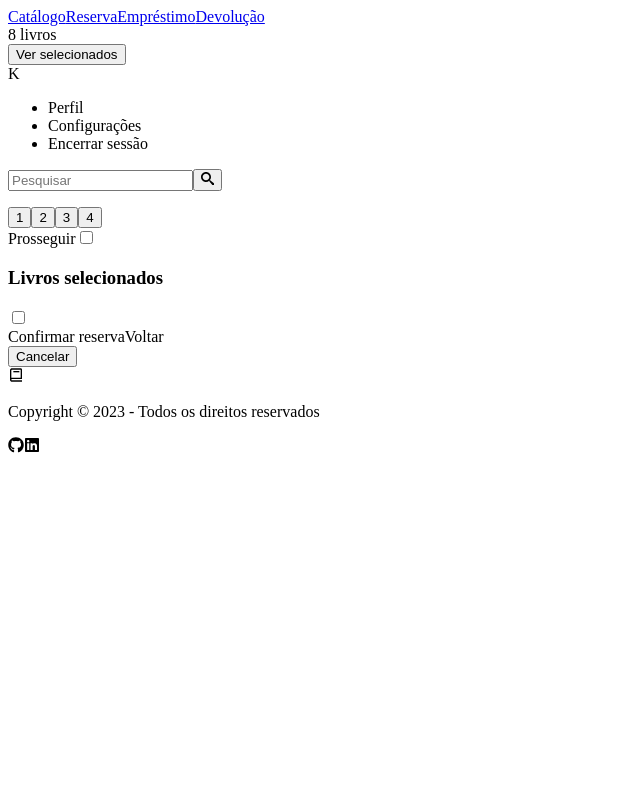
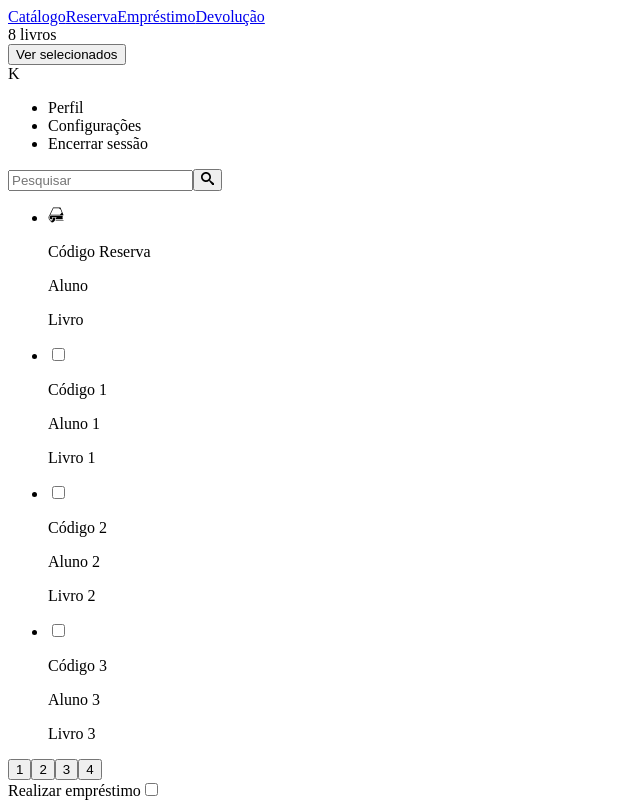
Before and after one commit to KarlaViscondi/Gerenciamento-de-Biblioteca, a Next.js app in the folder gerenciamento-biblioteca/: page /emprestimo in a window 1280 px wide. Shown: the top 802 px of the page, without its empty margins (0-640 px from the left). Built offline with nearby package versions, Linux system fonts and the light colour scheme.

Commit message:
feat: styling the pages

```diff
--- /dev/null
+++ b/gerenciamento-biblioteca/data/reservelist.ts
@@ -0,0 +1,23 @@
+export interface IReserve {
+    cod: string;
+    name: string;
+    title: string;
+}
+
+export const reservelist: IReserve[] = [
+    {
+        cod: "Código 1",
+        name: "Aluno 1",
+        title: "Livro 1",
+    },
+    {
+        cod: "Código 2",
+        name: "Aluno 2",
+        title: "Livro 2",
+    },
+    {
+        cod: "Código 3",
+        name: "Aluno 3",
+        title: "Livro 3",
+    },
+];
--- a/gerenciamento-biblioteca/src/components/common/BooksList.tsx
+++ b/gerenciamento-biblioteca/src/components/common/BooksList.tsx
@@ -8,7 +8,7 @@ interface IBookList extends IBook{
 
 export default function BooksList ({id, title, autor, description, className}: IBookList):JSX.Element{
     return (
-        <li className='flex flex-row gap-6 xm:gap-0 items-center text-white m-3' key={id}>
+        <li className='flex flex-row gap-6 xm:gap-0 items-center text-black m-3' key={id}>
             <div className="basis-1/4 xm:basis-1/6">
                 <Checkbox className="flex items-center"/>
             </div>
--- a/gerenciamento-biblioteca/src/components/common/Modal.tsx
+++ b/gerenciamento-biblioteca/src/components/common/Modal.tsx
@@ -5,19 +5,21 @@ import React from "react";
 interface IModal {
     children: ReactNode;
     className: string;
+    action: string;
+    confirm: string;
 }
 
-export default function Modal({children, className }:IModal):JSX.Element{
+export default function Modal({children, className, action, confirm }:IModal):JSX.Element{
     return (
         <>
-            <label htmlFor={className} className="cursor-pointer bg-[#ABDEE6] rounded-lg	w-4/5 text-center uppercase tracking-wider font-extrabold p-3 mr-6">Prosseguir</label>
+            <label htmlFor={className} className="cursor-pointer bg-[#ABDEE6] text-black rounded-lg w-4/5 text-center uppercase tracking-wider font-extrabold p-3 mr-6">{action}</label>
 
             <input type="checkbox" id={className} className="modal-toggle" />
             <div className="modal modal-bottom sm:modal-middle">
-                <div className="modal-box bg-[#eae6df] opacity-75">{children}
+                <div className="modal-box bg-[#eae6df]">{children}
                     <div className="modal-action">
-                        <label htmlFor={className} className="bg-[#ABDEE6] rounded-lg	w-4/5 text-center uppercase tracking-wider font-extrabold">Confirmar reserva</label>
-                        <label htmlFor={className} className="bg-[#F3B0C3] rounded-lg	w-4/5 text-center uppercase tracking-wider font-extrabold">Voltar</label>
+                        <label htmlFor={className} className="bg-[#ABDEE6] text-black rounded-lg	w-4/5 text-center uppercase tracking-wider font-extrabold">{confirm}</label>
+                        <label htmlFor={className} className="bg-[#F3B0C3] text-black rounded-lg	w-4/5 text-center uppercase tracking-wider font-extrabold">Cancelar</label>
                     </div>
                 </div>
             </div>
--- a/gerenciamento-biblioteca/src/components/common/Pagination.tsx
+++ b/gerenciamento-biblioteca/src/components/common/Pagination.tsx
@@ -3,10 +3,10 @@ import React from 'react';
 const Pagination = () => {
     return(
         <div className="btn-group flex justify-center mt-4 ">
-            <button className="btn btn-xs bg-[#FFCCB6] border-gray-300 hover:bg-[#eecab1]">1</button>
-            <button className="btn btn-xs bg-[#FFCCB6] border-gray-300 hover:bg-[#eecab1]">2</button>
-            <button className="btn btn-xs bg-[#FFCCB6] border-gray-300 hover:bg-[#eecab1]">3</button>
-            <button className="btn btn-xs bg-[#FFCCB6] border-gray-300 hover:bg-[#eecab1]">4</button>
+            <button className="btn btn-xs bg-[#FFCCB6] border-gray-300 hover:bg-[#eecab1] text-black">1</button>
+            <button className="btn btn-xs bg-[#FFCCB6] border-gray-300 hover:bg-[#eecab1] text-black">2</button>
+            <button className="btn btn-xs bg-[#FFCCB6] border-gray-300 hover:bg-[#eecab1] text-black">3</button>
+            <button className="btn btn-xs bg-[#FFCCB6] border-gray-300 hover:bg-[#eecab1] text-black">4</button>
         </div>
 
     )
--- a/gerenciamento-biblioteca/src/components/common/Searchbox.tsx
+++ b/gerenciamento-biblioteca/src/components/common/Searchbox.tsx
@@ -5,14 +5,12 @@ import { ImSearch } from 'react-icons/im';
 const SearchBox = () => {
     return (
         <div className="flex items-center">
-            <input
-                type="text"
-                placeholder="Pesquisar"
-                className="px-4 py-2 flex-grow rounded-md border border-gray-300 focus:outline-none focus:ring-2 focus:ring-green-500 mt-3 w-4/5 justify-center"
-            />
-            <Button className="px-3.5 py-1.5 bg-[#00ff88] rounded-md text-center uppercase tracking-wider font-extrabold mt-3 ml-3 ">
-                <ImSearch className="h-5 w-5"/>
-            </Button>
+        <input
+            type="text"
+            placeholder="Pesquisar"
+            className="flex-grow px-4 py-2 rounded-md border border-gray-300 focus:outline-none focus:ring-2 focus:ring-[#ABDEE6] mt-3 w-4/5 justify-center"
+        />
+        <Button children={<ImSearch className="h-5 w-5"/>} className="px-3.5 py-1.5 bg-[#ABDEE6] rounded-md text-center uppercase tracking-wider font-extrabold mt-3 ml-3 "></Button>
         </div>
     );
 };
--- a/gerenciamento-biblioteca/src/pages/emprestimo.tsx
+++ b/gerenciamento-biblioteca/src/pages/emprestimo.tsx
@@ -6,31 +6,44 @@ import Navbar from '../components/common/Navbar'
 import Footerbar from '../components/common/Footerbar'
 import Searchbox from '../components/common/Searchbox'
 import Modal from '../components/common/Modal'
+import BooksList from '../components/common/BooksList'
+import { booklist } from '@/data/booklist'
+import {GiBookmark} from 'react-icons/gi'
 import Pagination from '../components/common/Pagination'
+import { reservelist } from '@/data/reservelist'
 
 export default function Home() {
   return (
-        <div className="flex flex-col min-h-screen overflow-y-hidden ">
-        <header className="bg-[#201b2c]">
+    <div className='w-screen h-screen flex flex-col'>
+      <header>
         <Navbar />
       </header>
-        <main className='flex-grow bg-[#201b2c] overflow-y-auto '>
-            <div className='flex flex-col h-full mx-2 justify-center items-center'>
-            <div className='mt-20 border border-gray-300 w-2/5 p-3 rounded-lg '>
+      <main className='bg-[#eae6df] py-10 flex-grow h-full'>
+          <div className=' mx-2 border border-gray-300 max-w-2xl p-3 rounded-lg md:mx-auto'>
             <Searchbox></Searchbox>
-                <ul className='border border-gray-300 mt-6 rounded-lg divide-y'>
-
+            <ul className='border border-gray-300 mt-6 rounded-lg divide-y divide-gray-300 text-black'>
+              <li className='flex flex-row gap-6 xm:gap-0 items-center text-black m-3 '>
+                <div className='basis-1/4 xm:basis-1/6'  >
+                  <GiBookmark />
+                </div>
+                <p className='basis-1/4 xm:basis-1/4'>Código Reserva</p>
+                <p className='basis-1/4 xm:basis-1/4'>Aluno</p>
+                <p className='hidden xm:block xm:basis-1/3'>Livro</p>
+              </li>
+              {
+                reservelist.map((reserve) => (
+                  <BooksList key={reserve.cod} autor={reserve.name} title={reserve.cod} description={reserve.title} id={reserve.cod}/>
+                ))
+              }
             </ul>
             <Pagination></Pagination>
-                <div className='flex mt-12'>
-                <Modal className="modal-button">
+            <div className='flex mt-6'>
+              <Modal className="modal-button" action={'Realizar empréstimo'} confirm={'Confirmar empréstimo'}>
                 <h3>Livros selecionados</h3>
                 <div className='flex flex-col mb-2'>
-                    <Checkbox> </Checkbox>
+                  <Checkbox/>
                 </div>
               </Modal>
-                <Button className='bg-red-500 rounded-lg	w-4/5 text-center uppercase tracking-wider font-extrabold mh-6 p-3 mb-6'> Cancelar </Button>
-                </div>
             </div>
           </div>
       </main>
```
Also changed, not shown: gerenciamento-biblioteca/src/pages/devolucao.tsx (+24 -11 lines), gerenciamento-biblioteca/src/pages/index.tsx (+4 -5 lines), gerenciamento-biblioteca/src/pages/reserva.tsx (+25 -12 lines). Lines whose indentation alone changed are shown as unchanged.
